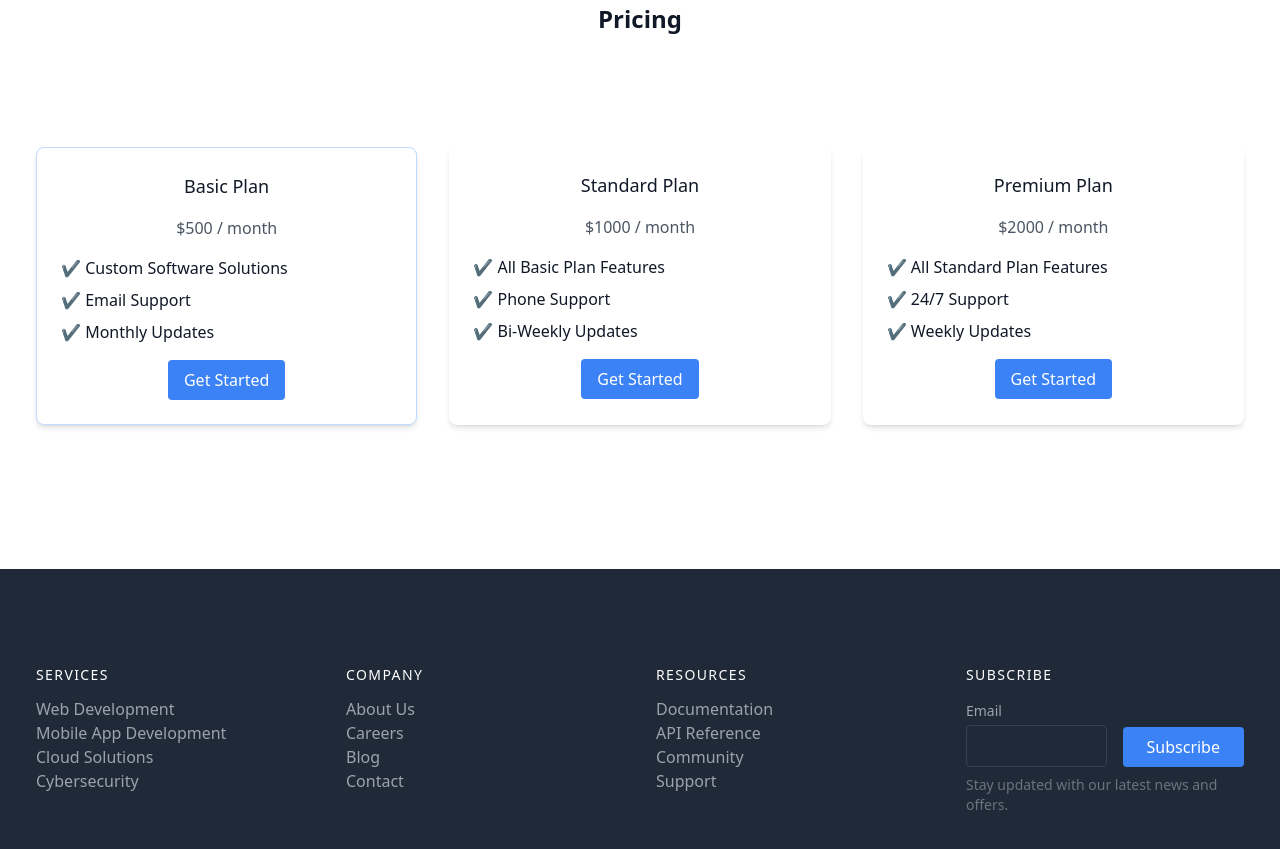
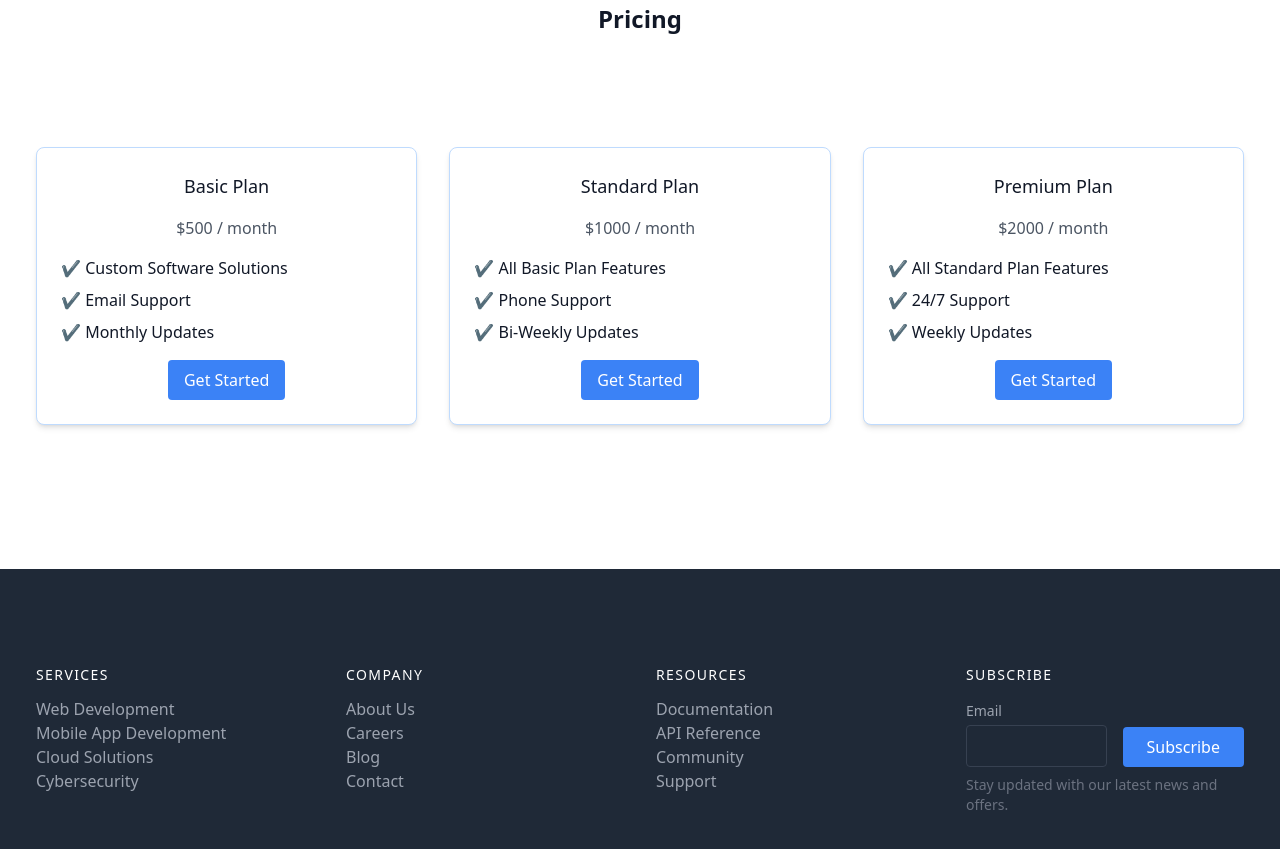
Before and after one commit to a7med-alshatebi/T4L_Company, a plain HTML site: page serv.html in a window 1280 px wide. Shown: the part 1311-2160 px from the top of the page. Drawn offline with nearby package versions, Linux system fonts and the light colour scheme.

Commit message:
border color changed

```diff
--- a/serv.html
+++ b/serv.html
@@ -158,7 +158,7 @@
                 </div>
             </div>
             <div class="p-4 md:w-1/3">
-                <div class="h-full bg-white dark:bg-gray-900  rounded-lg overflow-hidden shadow-md text-center p-6  dark:hover:bg-blue-300  hover:bg-blue-300">
+                <div class="h-full bg-white border border-blue-200  dark:bg-gray-900  rounded-lg overflow-hidden shadow-md text-center p-6  dark:hover:bg-blue-300  hover:bg-blue-300">
                     <h3 class="text-lg font-medium mb-4">Standard Plan</h3>
                     <p class="text-gray-600 mb-4">$1000 / month</p>
                     <ul class="text-left mb-4">
@@ -170,7 +170,7 @@
                 </div>
             </div>
             <div class="p-4 md:w-1/3">
-                <div class="h-full bg-white dark:bg-gray-900  rounded-lg overflow-hidden shadow-md text-center p-6 dark:hover:bg-blue-300 hover:bg-blue-300">
+                <div class="h-full bg-white  border border-blue-200  dark:bg-gray-900  rounded-lg overflow-hidden shadow-md text-center p-6 dark:hover:bg-blue-300 hover:bg-blue-300">
                     <h3 class="text-lg font-medium mb-4">Premium Plan</h3>
                     <p class="text-gray-600 mb-4">$2000 / month</p>
                     <ul class="text-left mb-4">
```
